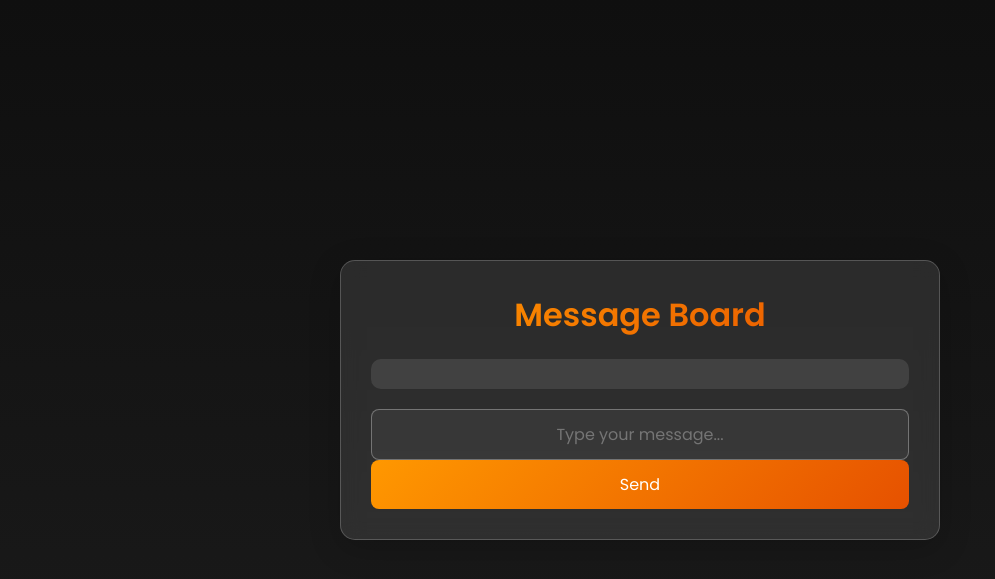
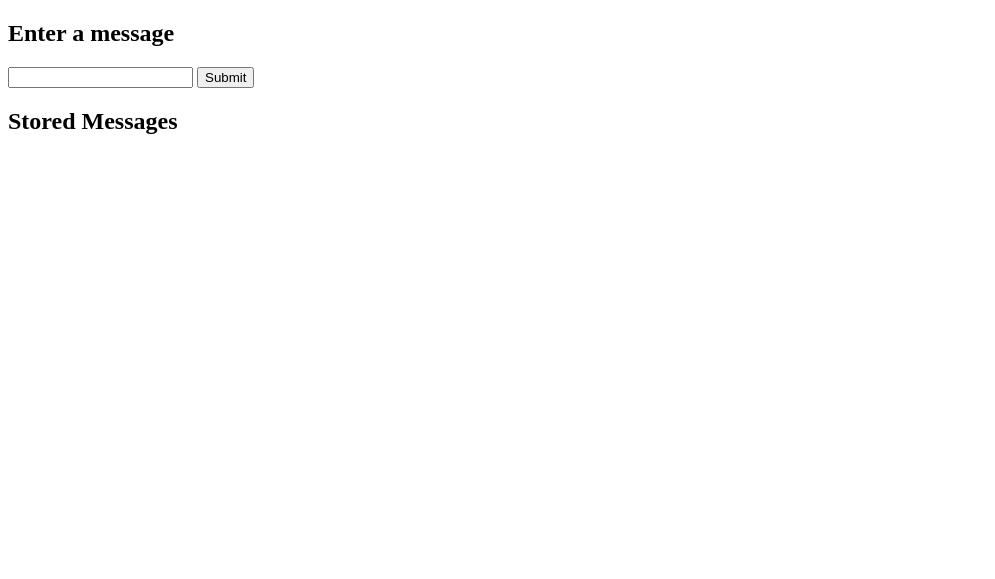
Before and after one commit to Poojass1998/docker-flask-mysql, a Flask app: page / in a window 1280 px wide. Shown: the top 579 px of the page, without its empty margins (0-995 px from the left). Run offline with Flask 2, Linux system fonts and the light colour scheme.

Commit message:
Update index.html

```diff
--- a/app/templates/index.html
+++ b/app/templates/index.html
@@ -1,184 +1,20 @@
 <!DOCTYPE html>
-<html lang="en">
+<html>
+<head>
+    <title>Message Board</title>
+</head>
+<body>
+    <h2>Enter a message</h2>
+    <form method="POST">
+        <input type="text" name="message" required>
+        <button type="submit">Submit</button>
+    </form>
 
-<head>
-    <meta charset="UTF-8">
-    <meta name="viewport" content="width=device-width, initial-scale=1.0">
-    <title>Flask App new🚀</title>
-    <style>
-        /* Import Google Font */
-        @import url('https://fonts.googleapis.com/css2?family=Poppins:wght@300;400;600&display=swap');
-
-        /* Reset Default Styles */
-        * {
-            margin: 0;
-            padding: 0;
-            box-sizing: border-box;
-            font-family: 'Poppins', sans-serif;
-        }
-
-        /* Background with subtle gradient */
-        body {
-            background: linear-gradient(to bottom, #0f0f0f, #1c1c1c);
-            color: #fff;
-            display: flex;
-            justify-content: center;
-            align-items: center;
-            min-height: 100vh;
-            padding: 20px;
-        }
-
-        /* Glassmorphic Container */
-        .container {
-            max-width: 600px;
-            width: 100%;
-            padding: 30px;
-            background: rgba(255, 255, 255, 0.1);
-            backdrop-filter: blur(10px);
-            border-radius: 15px;
-            box-shadow: 0 8px 32px rgba(0, 0, 0, 0.2);
-            border: 1px solid rgba(255, 255, 255, 0.2);
-            text-align: center;
-            transition: transform 0.3s ease, box-shadow 0.3s ease;
-        }
-
-        .container:hover {
-            transform: translateY(-5px);
-            box-shadow: 0 12px 24px rgba(255, 255, 255, 0.1);
-        }
-
-        /* Elegant Heading */
-        h1 {
-            font-size: 2rem;
-            font-weight: 600;
-            background: linear-gradient(135deg, #ff9800, #e65100);
-            -webkit-background-clip: text;
-            -webkit-text-fill-color: transparent;
-            margin-bottom: 20px;
-        }
-
-        /* Messages Box */
-        .messages {
-            margin-bottom: 20px;
-            padding: 15px;
-            background: rgba(255, 255, 255, 0.1);
-            border-radius: 10px;
-            max-height: 200px;
-            overflow-y: auto;
-        }
-
-        .messages p {
-            padding: 10px;
-            background: rgba(255, 255, 255, 0.2);
-            border-radius: 8px;
-            margin-bottom: 5px;
-            font-size: 0.95rem;
-        }
-
-        /* Animated Input Fields */
-        input[type="text"] {
-            width: 100%;
-            padding: 12px;
-            border: 1px solid rgba(255, 255, 255, 0.3);
-            background: rgba(255, 255, 255, 0.05);
-            color: #fff;
-            border-radius: 8px;
-            font-size: 16px;
-            transition: all 0.3s ease;
-            text-align: center;
-        }
-
-        input[type="text"]:focus {
-            border-color: #ff9800;
-            box-shadow: 0 0 12px rgba(255, 152, 0, 0.5);
-            outline: none;
-        }
-
-        /* Glowing Submit Button */
-        input[type="submit"] {
-            width: 100%;
-            padding: 12px;
-            background: linear-gradient(135deg, #ff9800, #e65100);
-            color: #fff;
-            border: none;
-            border-radius: 8px;
-            cursor: pointer;
-            font-size: 16px;
-            transition: all 0.3s ease;
-        }
-
-        input[type="submit"]:hover {
-            box-shadow: 0 0 20px rgba(255, 152, 0, 0.6);
-            transform: translateY(-2px);
-        }
-
-        /* Mobile Responsive */
-        @media (max-width: 600px) {
-            .container {
-                padding: 20px;
-            }
-
-            h1 {
-                font-size: 1.6rem;
-            }
-
-            input[type="text"], input[type="submit"] {
-                font-size: 14px;
-            }
-        }
-    </style>
-</head>
-
-<body>
-    <div class="container">
-        <h1>Message Board</h1>
-
-        <div class="messages">
-            {% for message in messages %}
-                <p>{{ message[0] }}</p>
-            {% endfor %}
-        </div>
-
-        <form id="messageForm">
-            <input type="text" name="new_message" placeholder="Type your message..." required>
-            <input type="submit" value="Send">
-        </form>
-    </div>
-
-    <!-- jQuery for Smooth AJAX Requests -->
-    <script src="https://code.jquery.com/jquery-3.6.0.min.js"></script>
-    <script>
-        $(document).ready(function() {
-            $("#messageForm").on("submit", function(event) {
-                event.preventDefault(); // Prevent page reload
-
-                let messageInput = $("input[name='new_message']");
-                let message = messageInput.val().trim();
-
-                if (message === "") {
-                    alert("Message cannot be empty!");
-                    return;
-                }
-
-                $.ajax({
-                    url: "/submit",
-                    type: "POST",
-                    data: { new_message: message },
-                    success: function(response) {
-                        if (response && response.message) {
-                            $(".messages").append("<p>" + response.message + "</p>");
-                            messageInput.val("");
-                        } else {
-                            console.error("Unexpected response format:", response);
-                        }
-                    },
-                    error: function(xhr, status, error) {
-                        console.error("AJAX Error:", status, error);
-                    }
-                });
-            });
-        });
-    </script>
+    <h2>Stored Messages</h2>
+    <ul>
+        {% for message in messages %}
+            <li>{{ message[1] }}</li>
+        {% endfor %}
+    </ul>
 </body>
-
 </html>
```
